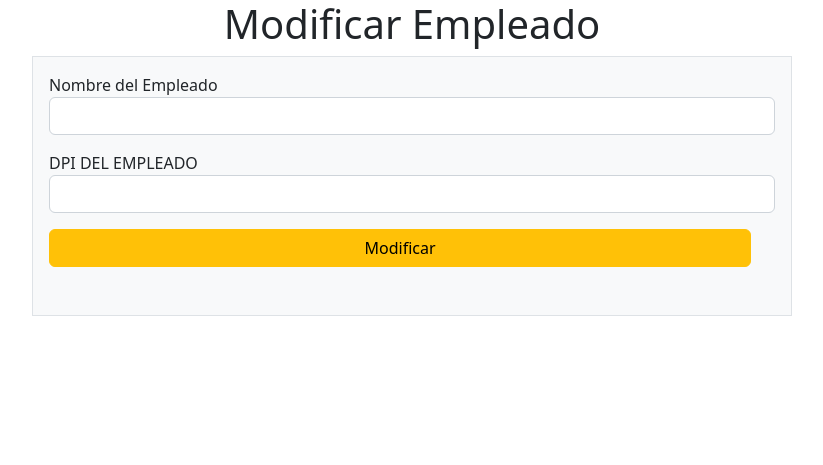
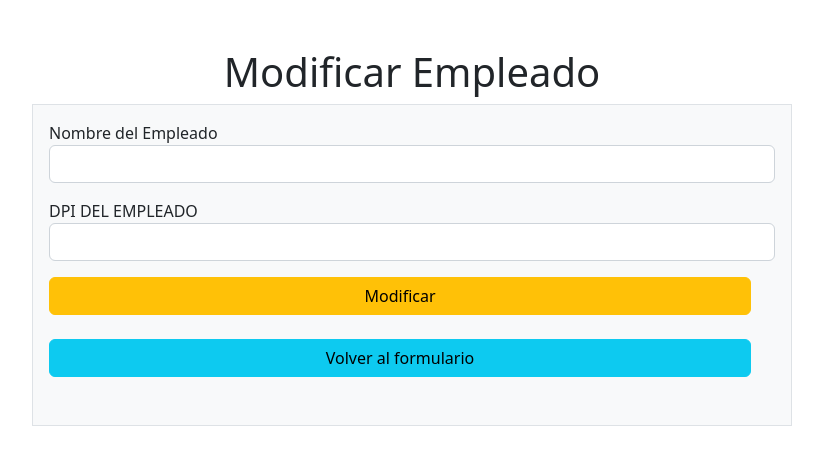
Before and after one commit to CARS1803/Final_Reyes, a PHP site: page /modificar.php in a window 1280 px wide. Shown: the top 465 px of the page, without its empty margins (228-1051 px from the left). Run offline with PHP 8.4, Linux system fonts and the light colour scheme; data that the repository does not hold is empty.

Commit message:
se modificaron detalles

```diff
--- a/controladores/empleados/detalle_empleados.php
+++ b/controladores/empleados/detalle_empleados.php
@@ -89,6 +89,7 @@ try {
                         <th>EMPLEADO</th>
                         <th>DPI</th>
                         <th>PUESTO</th>
+                        <th>AREA</th>
                         <th>EDAD</th>
                         <th>SEXO</th>
                         <th>SUELDO</th>
@@ -102,6 +103,7 @@ try {
                                 <td><?= $venta['EMP_NOM'] ?></td>
                                 <td><?= $venta['EMP_DPI'] ?></td>
                                 <td><?= $venta['PUE_DESCR'] ?></td>
+                                <td><?= $venta['AREA_NOM'] ?></td>
                                 <td><?= $venta['EMP_EDAD'] ?></td>
                                 <td><?= $venta['SEX_DESCR'] ?></td>
                                 <td><?= $venta['SUELDO'] ?></td>
--- a/vistas/lista/modificar.php
+++ b/vistas/lista/modificar.php
@@ -1,3 +1,4 @@
+<br><br>
 <?php
 require '../../modelos/empleados.php';
     try {
@@ -36,10 +37,12 @@ require '../../modelos/empleados.php';
                 <div class="row mb-3">
                 <div class="row mb-3">
                     <div class="col">
-                        <button type="submit" class="btn btn-warning w-100">Modificar</button>
+                        <button type="submit" class="btn btn-warning w-100">Modificar</button><br><br>
+                        <a href="/Final_Reyes/vistas/lista/buscar.php" class="btn btn-info w-100">Volver al formulario</a>
+            </form>
                     </div>
                 </div>
-            </form>
+
         </div>
     </div>
 <?php include_once '../../includes/footer.php'?>
```
